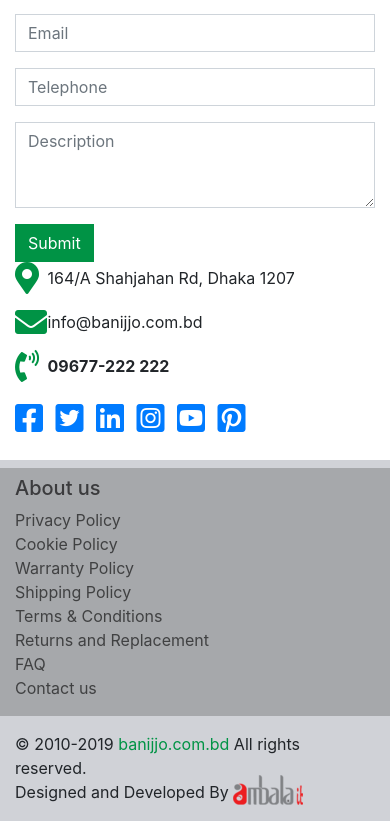
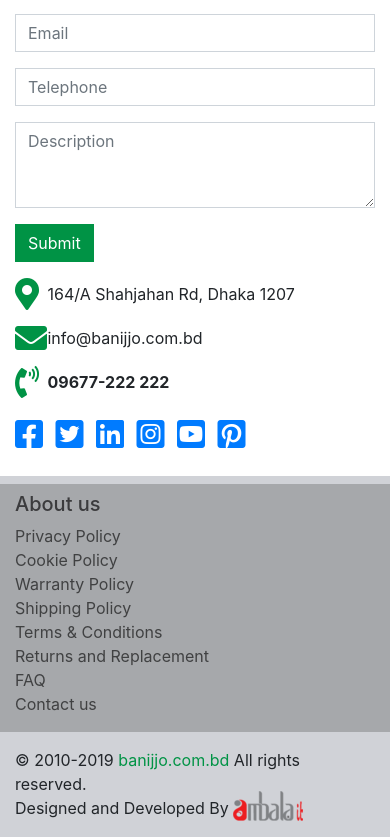
Before and after one commit to mehedi609/banijjo-new-project, a Next.js app: page /contact-us in a window 390 px wide. Shown: the part 912-1749 px from the top of the page. Built offline with nearby package versions, Linux system fonts and the light colour scheme.

Commit message:
contact us page class added

```diff
--- a/pages/contact-us/index.jsx
+++ b/pages/contact-us/index.jsx
@@ -82,7 +82,7 @@ const contactUs = () => {
             </form>
           </div>
 
-          <div className="col-md-5 offset-md-1 mt-md-5">
+          <div className="col-md-5 offset-md-1 mt-md-5 mt-3">
             <div className="row">
               <div className="col-1">
                 <i className="fas fa-map-marker-alt fa-2x text-primary" />
```
